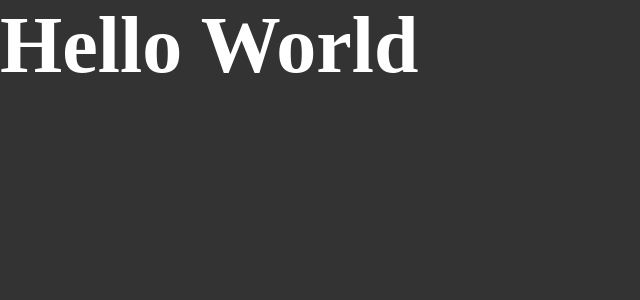
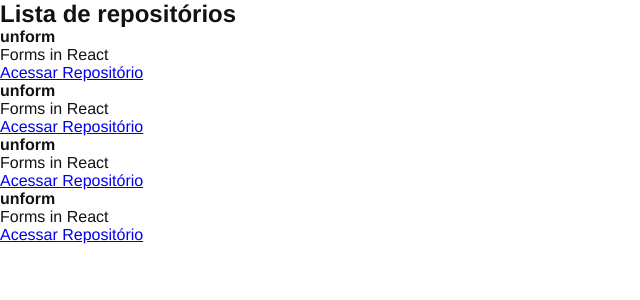
Before and after one commit to Guiilhermendes/reactJs-ignite-rocketseat, a React app: page / in a window 1280 px wide. Shown: the top 300 px of the page, without its empty margins (0-640 px from the left). Built offline with nearby package versions, Linux system fonts and the light colour scheme.

Commit message:
Nosso primeiro componente e entendendo propriedades

```diff
--- a/src/App.jsx
+++ b/src/App.jsx
@@ -1,5 +1,6 @@
+import { RepositoryList } from './components/RepositoryList'
 import './styles/global.scss'
 
 export function App() {
-    return <h1>Hello World</h1>
+    return <RepositoryList />
 }
--- /dev/null
+++ b/src/components/RepositoryItem.jsx
@@ -0,0 +1,12 @@
+export function RepositoryItem(props) {
+    return (
+        <li>
+            <strong>{props.repository?.name ?? "Default"}</strong>
+            <p>{props.repository.description}</p>
+
+            <a href={props.repository.link}>
+                Acessar Repositório
+            </a>
+        </li>
+    )
+}
--- /dev/null
+++ b/src/components/RepositoryList.jsx
@@ -0,0 +1,22 @@
+import { RepositoryItem } from "./RepositoryItem"
+
+const repository = {
+    name: 'unform',
+    description: 'Forms in React',
+    link: 'https://github.com/unform/unform'
+}
+
+export function RepositoryList() {
+    return (
+        <section className="repository-list">
+            <h1>Lista de repositórios</h1>
+
+            <ul>
+                <RepositoryItem repository={repository} />
+                <RepositoryItem repository={repository} />
+                <RepositoryItem repository={repository} />
+                <RepositoryItem repository={repository} />
+            </ul>
+        </section>
+    )
+}
--- a/src/styles/global.scss
+++ b/src/styles/global.scss
@@ -5,11 +5,6 @@
 }
 
 body {
-    font: Arial, Helvetica, sans-serif;
-    background-color: #333;
-    color: #fff;
-
-    h1 {
-        font-size: 80px;
-    }
+    font: 16px "Helvetica Neue", Arial, sans-serif;
+    color: #121214;
 }
```
